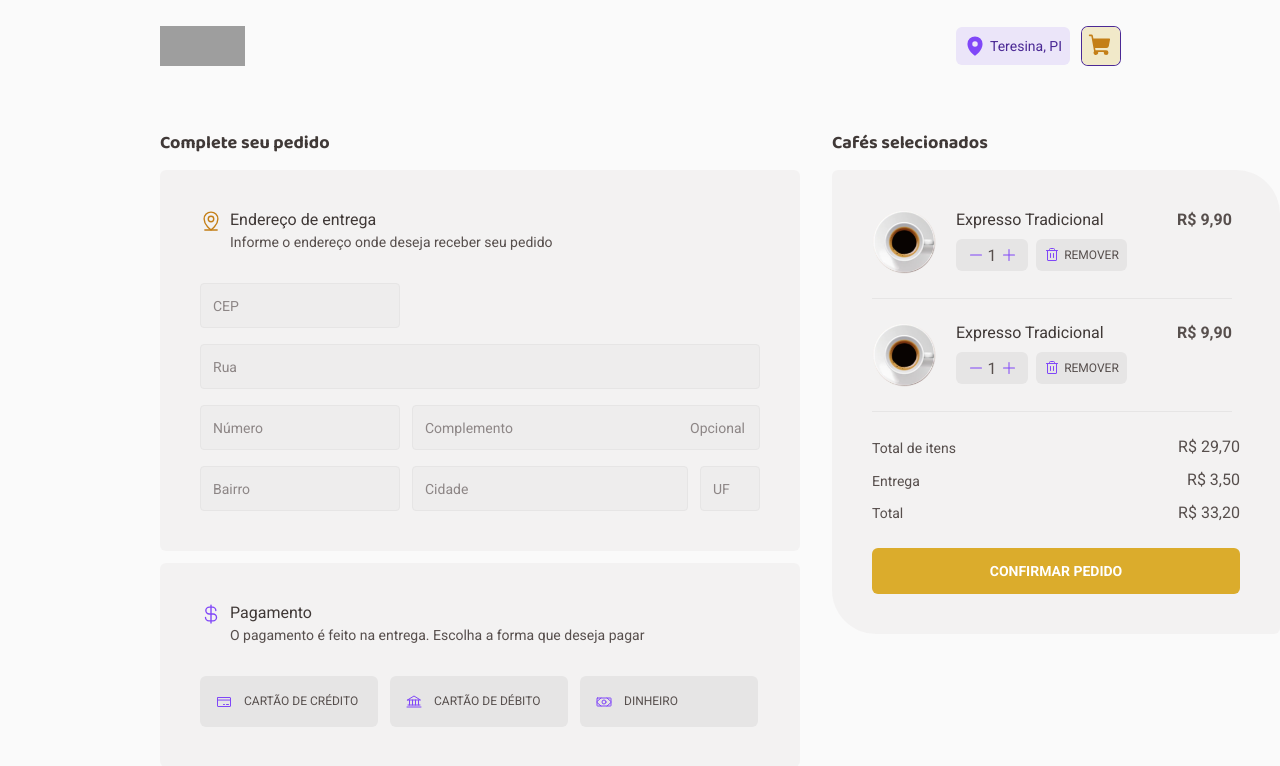
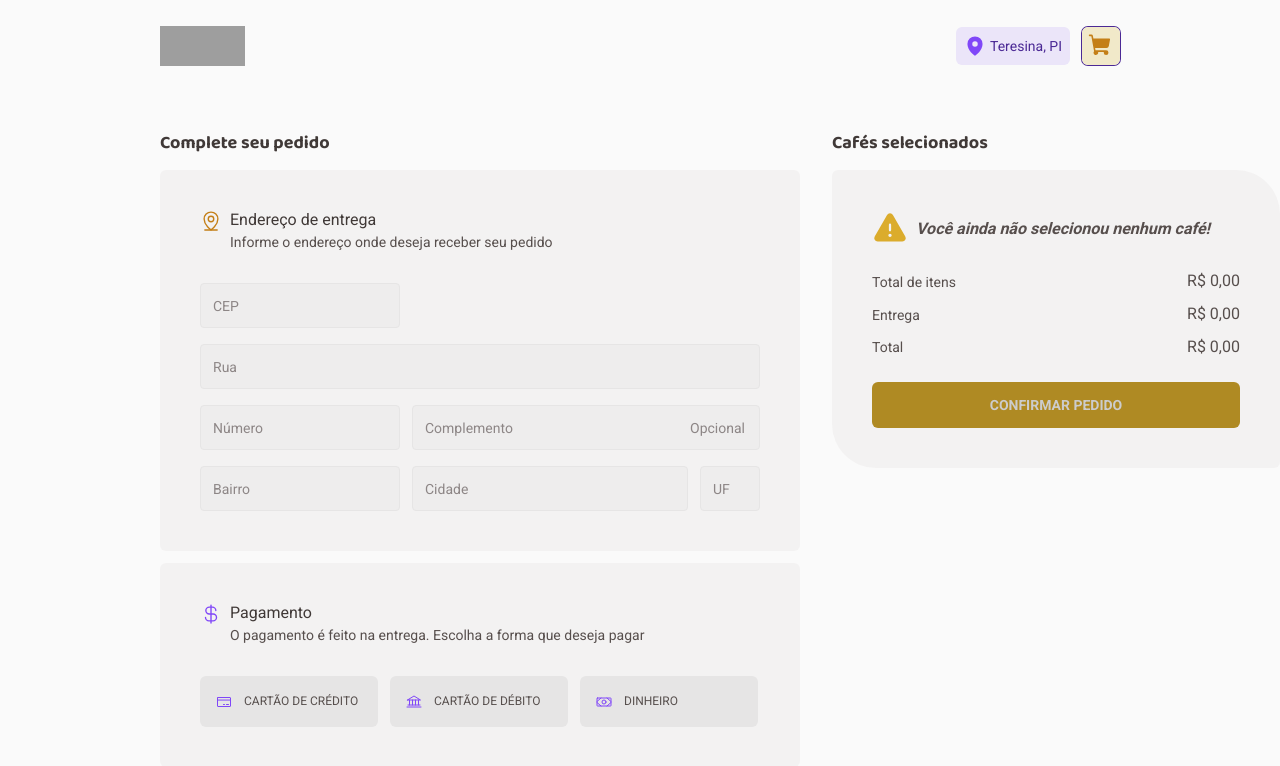
Before and after one commit to mateusrc-dev/coffe-delivery, a React (Vite) app: page /request in a window 1280 px wide. Shown: the top 766 px of the page. Built offline with nearby package versions, Linux system fonts and the light colour scheme; grey boxes are pictures that could not be loaded.

Commit message:
update page request

```diff
--- a/src/components/Header/index.tsx
+++ b/src/components/Header/index.tsx
@@ -22,10 +22,20 @@ export function Header() {
           <p>Teresina, PI</p>
         </div>
         <NavLink className="link" to="/request" title="ver pedidos">
-          <div className="amountRequest"></div>
-          <Button variant="secondary" variantSvg="colorSvgTwo">
-            <ShoppingCart weight="fill" />
-          </Button>
+          {request.length === 0 ? (
+            <Button variant="secondary" variantSvg="colorSvgTwo">
+              <ShoppingCart weight="fill" />
+            </Button>
+          ) : (
+            <div className="button">
+              <div className="amountRequest">
+                <p>{request.length}</p>
+              </div>
+              <Button variant="secondary" variantSvg="colorSvgTwo">
+                <ShoppingCart weight="fill" />
+              </Button>
+            </div>
+          )}
         </NavLink>
       </div>
     </HeaderContainer>
--- a/src/components/Header/styles.ts
+++ b/src/components/Header/styles.ts
@@ -49,4 +49,28 @@ export const HeaderContainer = styled.header`
     font-weight: 400;
     font-size: 0.875rem;
   }
+
+  .button {
+    position: relative;
+  }
+
+  .amountRequest {
+    position: absolute;
+    width: 20px;
+    height: 20px;
+    top: -10px;
+    right: -10px;
+    background-color: ${(props) => props.theme['yellow-300']};
+    border-radius: 50%;
+    display: flex;
+    align-items: center;
+    justify-content: center;
+    font-weight: 700;
+    font-size: 12px;
+    line-height: 1.3;
+    color: ${(props) => props.theme.white};
+    p {
+      margin-top: 2px;
+    }
+  }
 `
--- a/src/pages/Request/index.tsx
+++ b/src/pages/Request/index.tsx
@@ -1,5 +1,4 @@
-import { useState } from 'react'
-import CoffeeOne from '../../assets/Coffee.png'
+import { useContext, useEffect, useState } from 'react'
 import { useForm } from 'react-hook-form'
 import { zodResolver } from '@hookform/resolvers/zod'
 import * as zod from 'zod'
@@ -14,9 +13,11 @@ import {
   Trash,
   MapPin,
   Timer,
+  Warning,
 } from 'phosphor-react'
 import { RequestContainer } from './styles'
 import Image from '../../assets/Illustration.svg'
+import { RequestContext } from '../../contexts/contextRequest'
 
 const newRequestFormValidationSchema = zod.object({
   cep: zod.string().min(1, 'Informe seu CPF!'),
@@ -46,8 +47,25 @@ export function Request() {
   const [click, setClick] = useState(true)
   const [address, setAddress] = useState<Address>({})
   const [payment, setPayment] = useState('')
+  const { request } = useContext(RequestContext)
+  const [priceFull, setPriceFull] = useState(0)
+  const [fullPrice, setFullPrice] = useState(0)
 
   console.log(address)
+
+  useEffect(() => {
+    function handleFullPrice() {
+      let num = 0
+      for (let i = 0; request.length > i; i++) {
+        num =
+          num +
+          Number(request[i].price.replace(',', '.')) * Number(request[i].amount)
+      }
+      return num
+    }
+    setPriceFull(handleFullPrice())
+    setFullPrice(handleFullPrice() + 3.5)
+  }, [request])
 
   const { register, reset, handleSubmit, watch } = useForm<NewRequestFormData>({
     resolver: zodResolver(newRequestFormValidationSchema),
@@ -197,17 +215,25 @@ export function Request() {
           <div className="selectedCoffees">
             <h2>Cafés selecionados</h2>
             <div className="ContainerCoffees">
-              <div className="coffee">
-                <img src={CoffeeOne} alt="imagem do café" />
+              {request.length === 0 ? (
+                <div className="requestNull">
+                  <Warning size={36} weight="fill" color="#DBAC2C" /> Você ainda
+                  não selecionou nenhum café!
+                </div>
+              ) : (
+                <div>
+                  {request.map((item) => (
+                    <div key={String(item.img)} className="coffee">
+                      <img src={item.img} alt="imagem do café" />
                       <div className="content">
-                  <p>Expresso Tradicional</p>
+                        <p>{item.title}</p>
                         <div className="amountAndButton">
                           <span className="amountItem">
-                      <button>
+                            <button type="button">
                               <Minus color="#8047F8" weight="fill" />
                             </button>
-                      1
-                      <button>
+                            {item.amount}
+                            <button type="button">
                               <Plus color="#8047F8" weight="fill" />
                             </button>
                           </span>
@@ -216,42 +242,38 @@ export function Request() {
                           </button>
                         </div>
                       </div>
-                <span className="price">R$ 9,90</span>
+                      <span className="price">R$ {item.price}</span>
                     </div>
-              <div className="coffee">
-                <img src={CoffeeOne} alt="imagem do café" />
-                <div className="content">
-                  <p>Expresso Tradicional</p>
-                  <div className="amountAndButton">
-                    <span className="amountItem">
-                      <button>
-                        <Minus color="#8047F8" weight="fill" />
-                      </button>
-                      1
-                      <button>
-                        <Plus color="#8047F8" weight="fill" />
-                      </button>
-                    </span>
-                    <button className="button">
-                      <Trash size={16} color="#8047F8" /> REMOVER
-                    </button>
+                  ))}
                 </div>
-                </div>
-                <span className="price">R$ 9,90</span>
-              </div>
+              )}
               <div className="fullItems">
                 <span>Total de itens</span>
-                <span>R$ 29,70</span>
+                <span>R$ {String(priceFull.toFixed(2)).replace('.', ',')}</span>
               </div>
               <div className="delivery">
                 <span>Entrega</span>
+                {request.length === 0 ? (
+                  <span>R$ 0,00</span>
+                ) : (
                   <span>R$ 3,50</span>
+                )}
               </div>
               <div className="fullPrice">
                 <span>Total</span>
-                <span>R$ 33,20</span>
+                {request.length === 0 ? (
+                  <span>R$ 0,00</span>
+                ) : (
+                  <span>
+                    R$ {String(fullPrice.toFixed(2)).replace('.', ',')}
+                  </span>
+                )}
               </div>
-              <button className="confirmRequest" type="submit">
+              <button
+                className="confirmRequest"
+                type="submit"
+                disabled={request.length === 0}
+              >
                 CONFIRMAR PEDIDO
               </button>
             </div>
--- a/src/pages/Request/styles.ts
+++ b/src/pages/Request/styles.ts
@@ -180,6 +180,14 @@ export const RequestContainer = styled.div`
     width: 28rem;
     background: ${(props) => props.theme['gray-300']};
     border-radius: 6px 44px 6px 44px;
+    .requestNull {
+      display: flex;
+      align-items: center;
+      gap: 0.5rem;
+      color: ${(props) => props.theme['brown-100']};
+      font-style: italic;
+      font-weight: bold;
+    }
     .coffee {
       display: flex;
       align-items: flex-start;
@@ -324,8 +332,12 @@ export const RequestContainer = styled.div`
       line-height: 1.6;
       color: ${(props) => props.theme.white};
       cursor: pointer;
-      &:hover {
+      &:not(:disabled):hover {
         background: ${(props) => props.theme['yellow-300']};
+      }
+      &:disabled {
+        cursor: not-allowed;
+        filter: brightness(0.8);
       }
     }
   }
```
Lines whose indentation alone changed are shown as unchanged.
